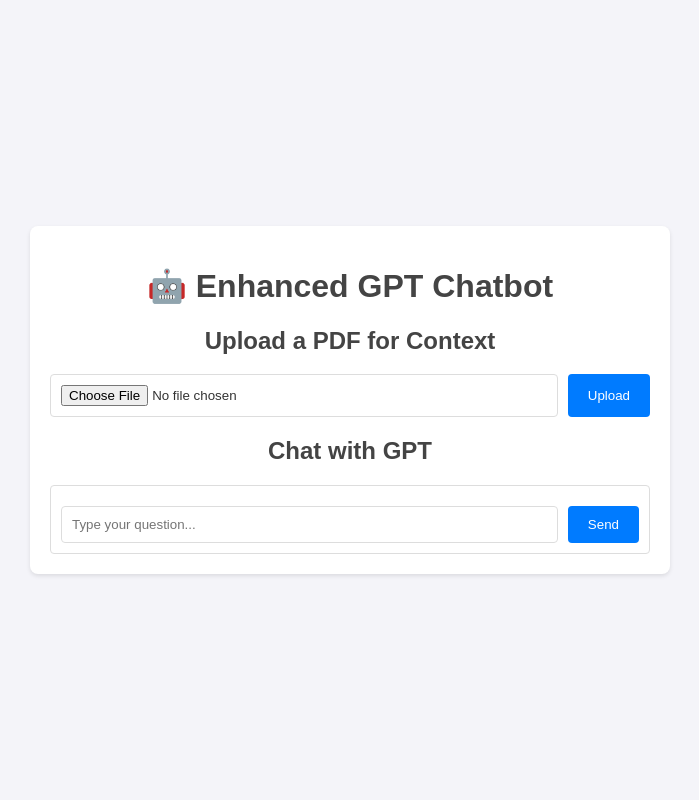
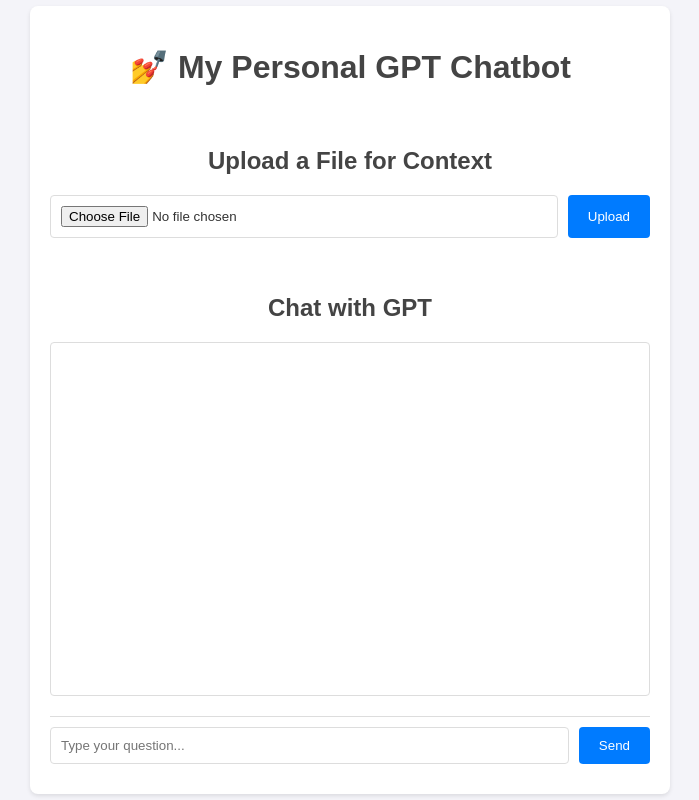
Before and after one commit to spasegirl/MINI_CHATBOT, a Flask app: page / in a window 1280 px wide. Shown: the whole page, without its empty margins (290-989 px from the left). Run offline with Flask 3, Linux system fonts and the light colour scheme.

Commit message:
UI Modifications

```diff
--- a/static/script.js
+++ b/static/script.js
@@ -34,15 +34,14 @@
             } else {
                 const error = await response.text();
                 uploadMessage.textContent = `Error: ${error}`;
-                pdfUploaded = false; // Reset the flag in case of failure
+                pdfUploaded = false;
             }
         } catch (err) {
             uploadMessage.textContent = "An error occurred during upload.";
-            pdfUploaded = false; // Reset the flag in case of failure
+            pdfUploaded = false;
         }
     });
 
-    // Handle chat queries
     // Handle chat queries
     queryForm.addEventListener("submit", async (e) => {
         e.preventDefault();
@@ -51,7 +50,6 @@
 
         if (!userQuery) return;
 
-        // Display user message
         const userMessage = document.createElement("div");
         userMessage.textContent = userQuery;
         userMessage.className = "user";
@@ -59,9 +57,8 @@
 
         userQueryInput.value = "";
 
-        // Send query to backend
         try {
-            const endpoint = pdfUploaded ? "/query" : "/chat"; // Adjust depending on upload state
+            const endpoint = pdfUploaded ? "/query" : "/chat";
             const response = await fetch(endpoint, {
                 method: "POST",
                 headers: { "Content-Type": "application/json" },
@@ -74,7 +71,6 @@
             botMessage.className = "bot";
             chatMessages.appendChild(botMessage);
 
-            // Scroll to the latest message
             chatMessages.scrollTop = chatMessages.scrollHeight;
         } catch (err) {
             const botMessage = document.createElement("div");
@@ -83,5 +79,4 @@
             chatMessages.appendChild(botMessage);
         }
     });
-
 });
--- a/static/styles.css
+++ b/static/styles.css
@@ -1,3 +1,4 @@
+/* General Styles */
 body {
     font-family: Arial, sans-serif;
     margin: 0;
@@ -7,7 +8,7 @@
     display: flex;
     justify-content: center;
     align-items: center;
-    height: 100vh;
+    min-height: 100vh;
 }
 
 .container {
@@ -17,6 +18,9 @@
     padding: 20px;
     border-radius: 8px;
     box-shadow: 0 2px 4px rgba(0, 0, 0, 0.1);
+    display: flex;
+    flex-direction: column;
+    gap: 20px;
 }
 
 h1, h2 {
@@ -24,6 +28,7 @@
     color: #444;
 }
 
+/* Upload Section */
 form {
     display: flex;
     justify-content: space-between;
@@ -52,13 +57,20 @@
     background-color: #0056b3;
 }
 
+/* Chat Section */
+#chat-section {
+    display: flex;
+    flex-direction: column;
+    height: 500px;
+}
+
 #chat-box {
-    margin-top: 20px;
+    flex: 1;
     border: 1px solid #ddd;
     border-radius: 4px;
-    max-height: 300px;
+    padding: 10px;
     overflow-y: auto;
-    padding: 10px;
+    margin-bottom: 10px;
 }
 
 #chat-messages {
@@ -66,25 +78,53 @@
     flex-direction: column;
 }
 
-#chat-messages div {
-    margin: 5px 0;
-}
-
 #chat-messages .user {
     align-self: flex-end;
     background-color: #007bff;
     color: white;
-    padding: 5px 10px;
+    padding: 10px;
     border-radius: 4px;
     max-width: 70%;
     word-wrap: break-word;
+    margin: 5px 0;
 }
 
 #chat-messages .bot {
     align-self: flex-start;
     background-color: #f1f1f1;
-    padding: 5px 10px;
+    padding: 10px;
     border-radius: 4px;
     max-width: 70%;
     word-wrap: break-word;
+    margin: 5px 0;
 }
+
+#query-form {
+    display: flex;
+    position: sticky;
+    bottom: 0;
+    background: #fff;
+    padding: 10px 0;
+    border-top: 1px solid #ddd;
+}
+
+#query-form input[type="text"] {
+    flex: 1;
+    padding: 10px;
+    border: 1px solid #ddd;
+    border-radius: 4px;
+    margin-right: 10px;
+}
+
+#query-form button {
+    padding: 10px 20px;
+    background-color: #007bff;
+    color: white;
+    border: none;
+    border-radius: 4px;
+    cursor: pointer;
+}
+
+#query-form button:hover {
+    background-color: #0056b3;
+}
--- a/templates/index.html
+++ b/templates/index.html
@@ -8,9 +8,11 @@
 </head>
 <body>
     <div class="container">
-        <h1>🤖 Enhanced GPT Chatbot</h1>
+        <h1>💅 My Personal GPT Chatbot</h1>
+
+        <!-- Upload Section -->
         <div id="upload-section">
-            <h2>Upload a PDF for Context</h2>
+            <h2>Upload a File for Context</h2>
             <form id="upload-form" method="POST" enctype="multipart/form-data">
                 <input type="file" id="pdf-file" name="file" accept=".pdf">
                 <button type="submit">Upload</button>
@@ -18,15 +20,16 @@
             <p id="upload-message"></p>
         </div>
 
+        <!-- Chat Section -->
         <div id="chat-section">
             <h2>Chat with GPT</h2>
             <div id="chat-box">
                 <div id="chat-messages"></div>
-                <form id="query-form">
-                    <input type="text" id="user-query" placeholder="Type your question..." autocomplete="off">
-                    <button type="submit">Send</button>
-                </form>
             </div>
+            <form id="query-form">
+                <input type="text" id="user-query" placeholder="Type your question..." autocomplete="off">
+                <button type="submit">Send</button>
+            </form>
         </div>
     </div>
     <script src="/static/script.js"></script>
```
